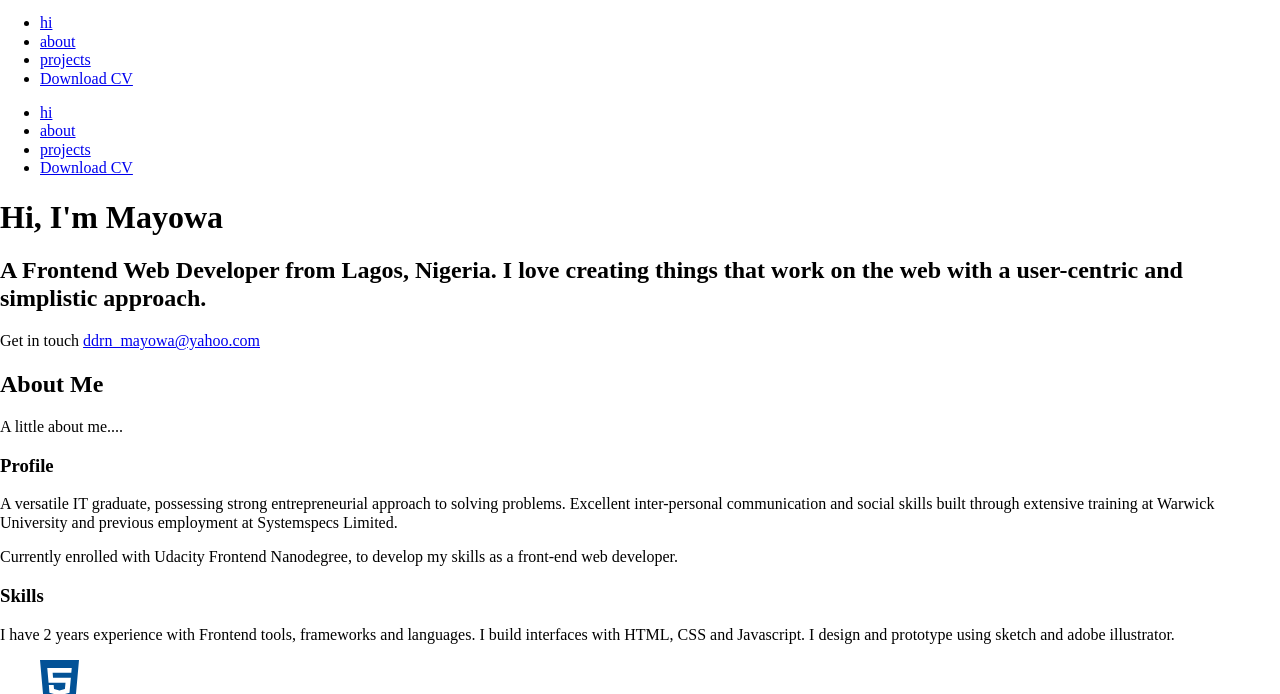
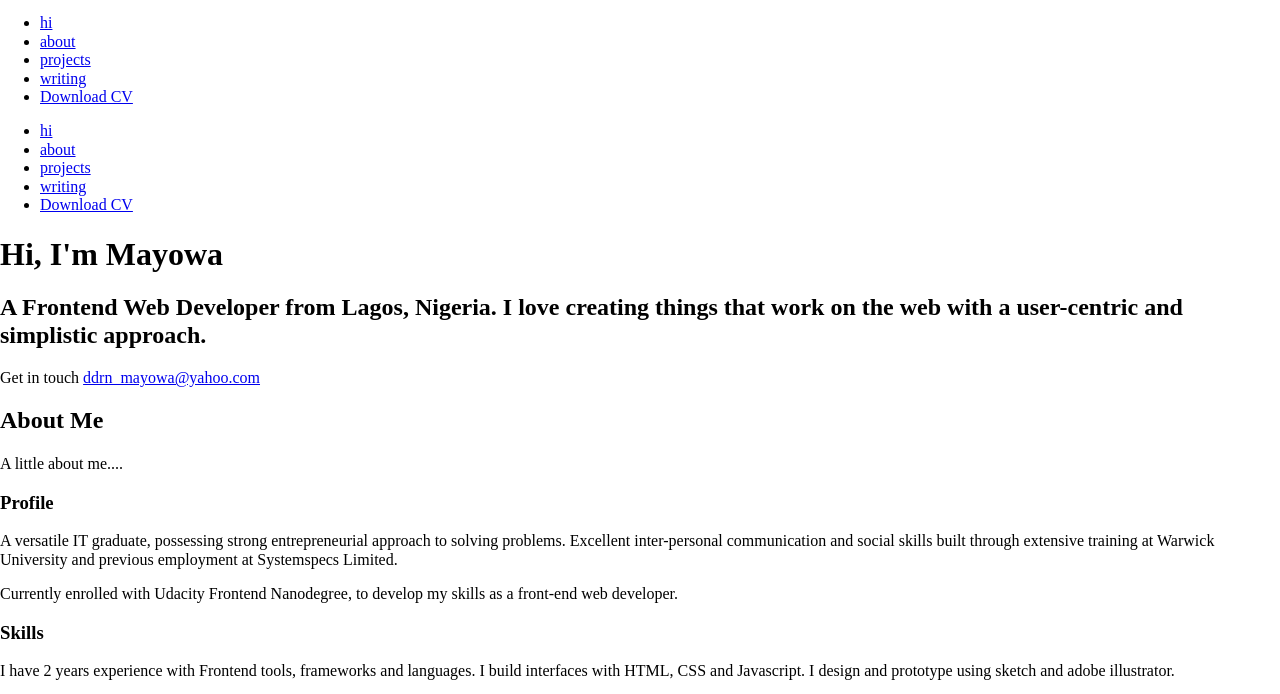
Before and after one commit to mayowaadediran/mayowaadediran.github.io, a website: page index.html in a window 1280 px wide. Shown: the part 36-730 px from the top of the page. Drawn offline with nearby package versions, Linux system fonts and the light colour scheme.

```diff
--- a/index.html
+++ b/index.html
@@ -67,6 +67,13 @@
                 projects
               </a>
             </li>
+
+            <li>
+              <a href="#works">
+                writing
+              </a>
+            </li>
+
             <li >
               <a href="assets/Mayowa Adediran CV.pdf" target="_blank" id="download-cv">
                 Download CV
@@ -95,12 +102,17 @@
             </a>
           </li>
 
+          <li>
+            <a href="#works">
+              writing
+            </a>
+          </li>
+
           <li id="download-cv">
             <a href="assets/Mayowa Adediran CV.pdf" target="_blank">
               Download CV
             </a>
           </li>
-
         </ul>
       </div>
     </div>
```
